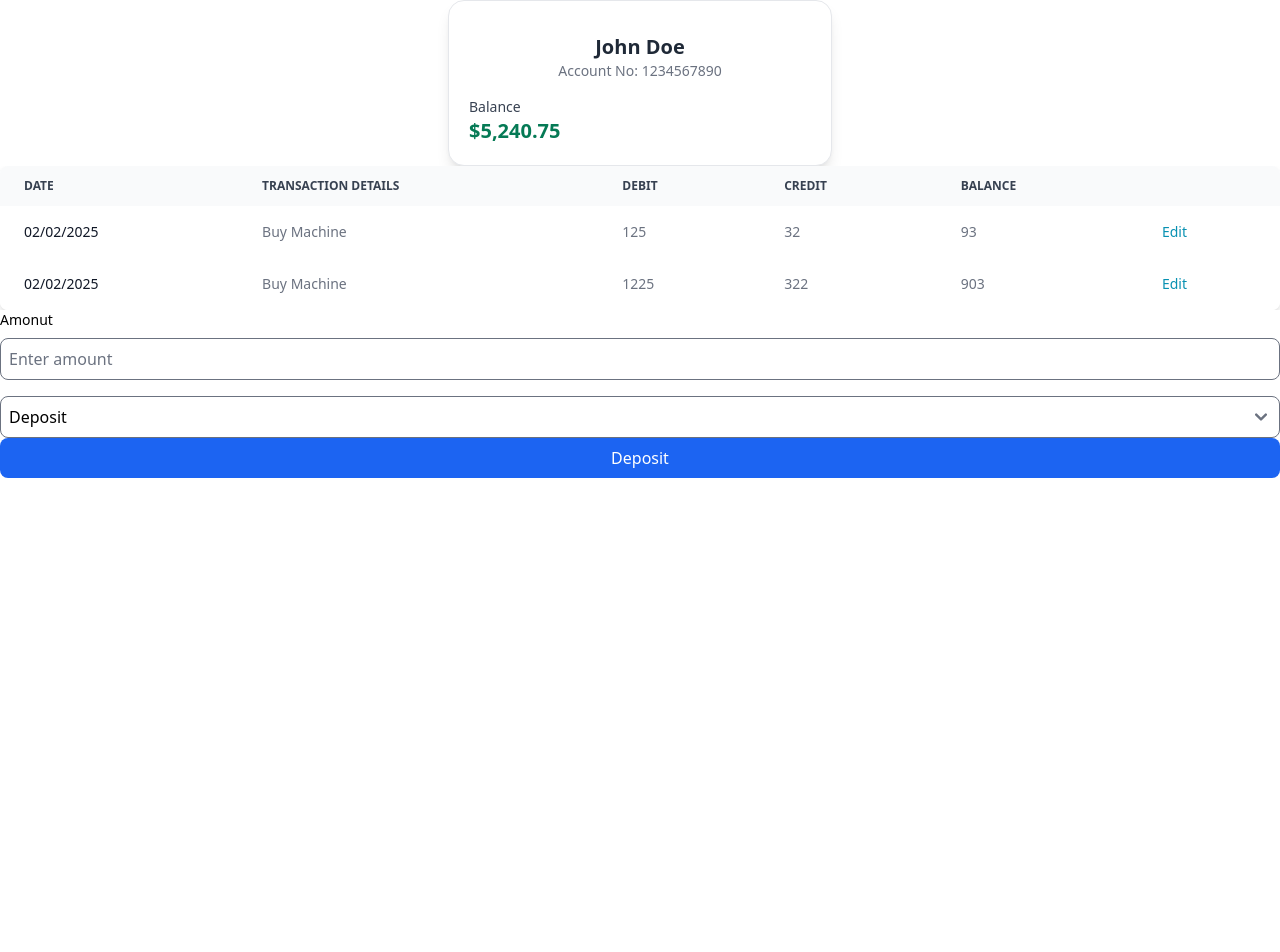
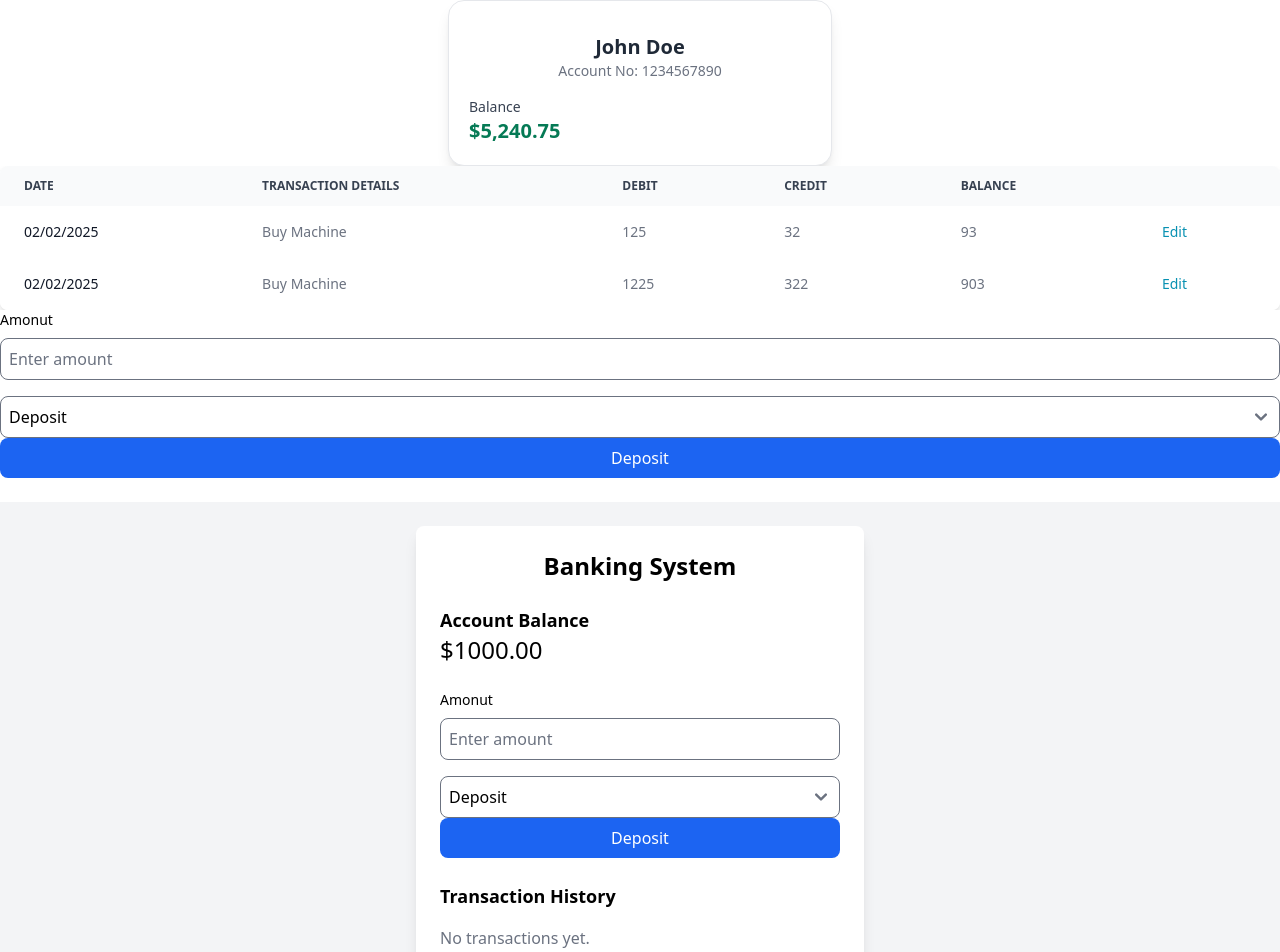
Before and after one commit to rakibhossen11/core-banking-management-system, a React (Vite) app: page / in a window 1280 px wide. Shown: the top 952 px of the page. Before the commit the page ends 800 px from the top, so only its background shows below. Built offline with nearby package versions, Linux system fonts and the light colour scheme.

Commit message:
intregat transection system

```diff
--- a/src/App.jsx
+++ b/src/App.jsx
@@ -1,6 +1,7 @@
 import React from 'react';
 import Profile from './Routes/PageRoutes/ProfilePage/Profile';
 import TransectionForm from './Routes/PageRoutes/Transaction/TransectionForm';
+import Transections from './Routes/PageRoutes/Transaction/Transections';
 
 function App() {
 
@@ -9,6 +10,7 @@ function App() {
     <>
      <Profile />
      <TransectionForm />
+     <Transections />
     </>
   )
 }
--- a/src/Routes/PageRoutes/Transaction/TransectionForm.jsx
+++ b/src/Routes/PageRoutes/Transaction/TransectionForm.jsx
@@ -1,17 +1,18 @@
 import React, { useState } from "react";
 
-const TransectionForm = () => {
+const TransectionForm = ({ onTransaction }) => {
   const [amount, setAmount] = useState("");
   const [type, setType] = useState("deposit");
 
   const handleSubmit = (e) => {
     e.preventDefault();
+    console.log(type,amount);
     if(!amount || isNaN(amount) || amount <= 0){
         alert("Please enter a valid amount");
         return;
-    }else{
-        console.log(amount);
     }
+    onTransaction(type, parseFloat(amount));
+    setAmount("");
 
   };
 
@@ -32,7 +33,7 @@ const TransectionForm = () => {
       <div>
         <label htmlFor=""></label>
         <select
-          onChange={(e) => setAmount(e.target.value)}
+          onChange={(e) => setType(e.target.value)}
           value={type}
           className="w-full p-2 border rounded-lg"
         >
--- a/src/Routes/PageRoutes/Transaction/TransectionHistory.jsx
+++ b/src/Routes/PageRoutes/Transaction/TransectionHistory.jsx
@@ -1,11 +1,41 @@
-import React from 'react';
+import React from "react";
 
-const TransectionHistory = () => {
-    return (
-        <div>
-            TransectionHistory
-        </div>
-    );
+const TransectionHistory = ({ transactions }) => {
+  // console.log(transection.length);
+  return (
+    <div>
+      <h2 className="text-lg font-semibold mb-4">Transaction History</h2>
+      {transactions.length === 0 ? (
+        <p className="text-gray-500">No transactions yet.</p>
+      ) : (
+        <ul>
+          {transactions.map((transaction) => (
+            <li
+              key={transaction.id}
+              className="mb-2 p-2 border-b last:border-b-0"
+            >
+              <div className="flex justify-between">
+                <span className="font-medium">
+                  {transaction.type === "deposit" ? "Deposit" : "Withdrawal"}
+                </span>
+                <span
+                  className={
+                    transaction.type === "deposit"
+                      ? "text-green-600"
+                      : "text-red-600"
+                  }
+                >
+                  {transaction.type === "deposit" ? "+" : "-"}$
+                  {transaction.amount.toFixed(2)}
+                </span>
+              </div>
+              <div className="text-sm text-gray-500">{transaction.date}</div>
+            </li>
+          ))}
+        </ul>
+      )}
+    </div>
+  );
 };
 
 export default TransectionHistory;
--- /dev/null
+++ b/src/Routes/PageRoutes/Transaction/Transections.jsx
@@ -0,0 +1,52 @@
+import React, { useState } from "react";
+import TransectionForm from "./TransectionForm";
+import TransectionHistory from "./TransectionHistory";
+
+const Transections = () => {
+  const [balance, setBalance] = useState(1000); // Initial balance
+  const [transection, setTransection] = useState([]); // Transection history
+
+  // handle deposit and withdraw
+  const handleTrasection = (type, amount) => {
+    if(type === "deposit"){
+        setBalance(balance + amount);
+    }else if(type === "withdraw"){
+        if(amount > balance){
+            alert("Insufficiant fund!");
+            return;
+        }
+        setBalance(balance - amount);
+    }
+
+    // add traeaction history
+    setTransection([
+        ...transection,
+        {
+            id: Date.now(),
+            type,
+            amount,
+            date: new Date().toLocaleString(),
+        }
+    ]);
+  };
+
+  return (
+    <div className="min-h-screen bg-gray-100 p-6">
+      <div className="max-w-md mx-auto bg-white p-6 rounded-lg shadow-lg">
+        <h1 className="text-2xl font-bold text-center mb-6">Banking System</h1>
+        {/* Display Balance */}
+        <div className="mb-6">
+          <h2 className="text-lg font-semibold">Account Balance</h2>
+          <p className="text-2xl">${balance.toFixed(2)}</p>
+        </div>
+        {/* Transaction Form */}
+        <TransectionForm onTransaction={handleTrasection} />
+
+        {/* Transaction History */}
+        <TransectionHistory transactions={transection} />
+      </div>
+    </div>
+  );
+};
+
+export default Transections;
```
